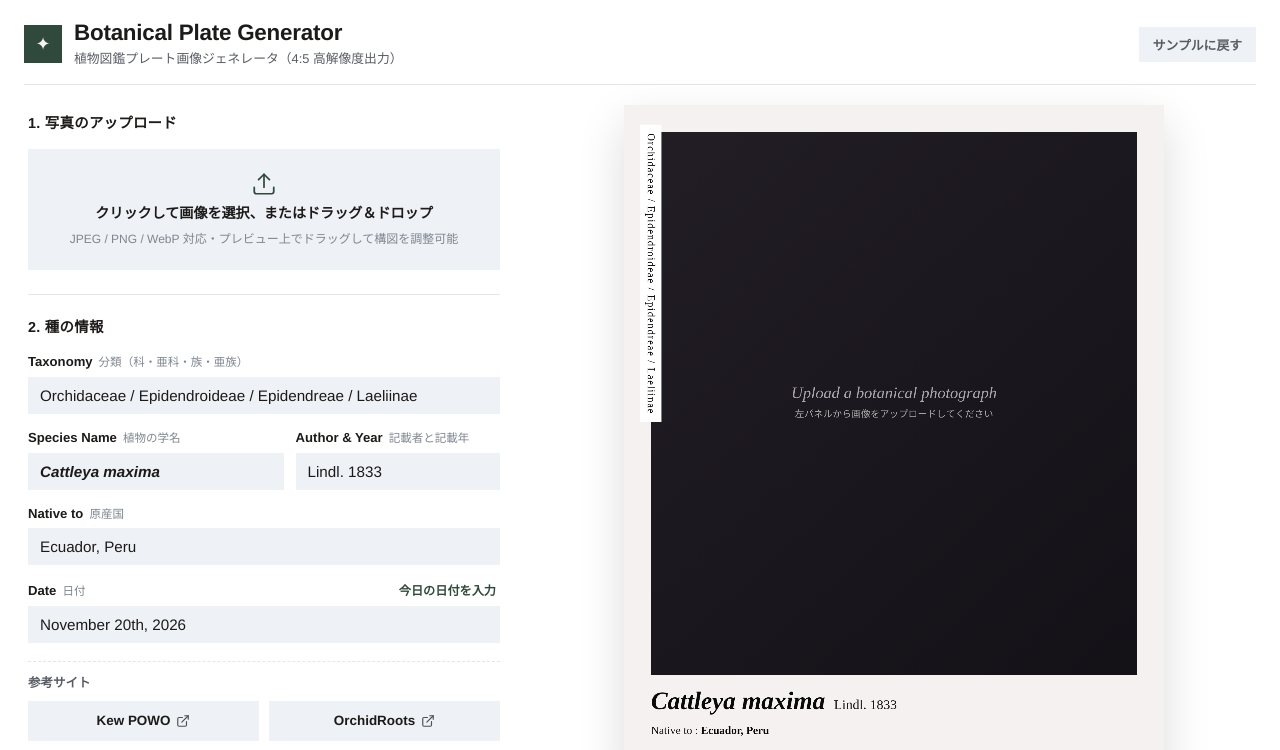
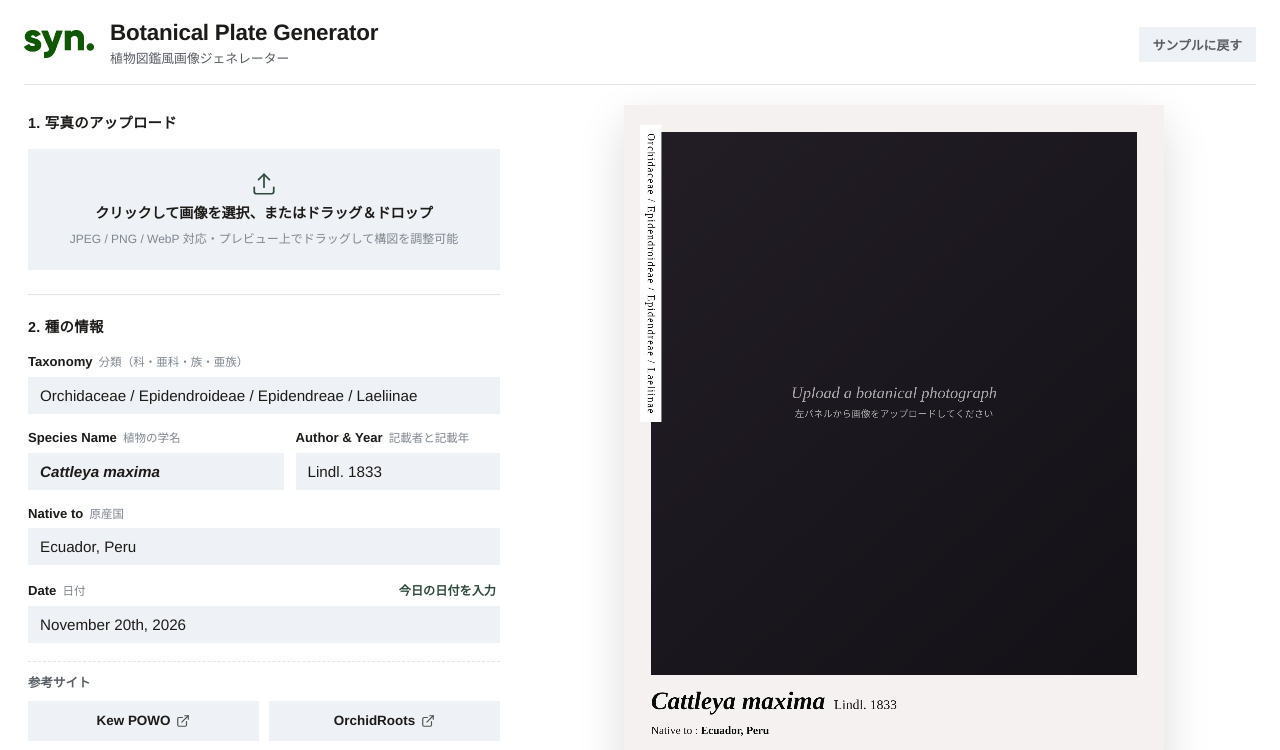
Before and after one commit to syn-yanagawa/orchidphotogenerator, a plain HTML site: page index.html in a window 1280 px wide. Shown: the top 750 px of the page. Drawn offline with Linux system fonts and the light colour scheme.

Commit message:
Use syn. logo in header, update subtitle, and sync HANDOFF.md

```diff
--- a/index.html
+++ b/index.html
@@ -11,10 +11,10 @@
     <!-- ヘッダー -->
     <header class="app-header">
       <div class="brand">
-        <span class="brand-mark" aria-hidden="true">✦</span>
+        <img src="assets/syn-logo.png" alt="syn." class="brand-logo">
         <div>
           <h1 class="brand-title">Botanical Plate Generator</h1>
-          <p class="brand-subtitle">植物図鑑プレート画像ジェネレータ（4:5 高解像度出力）</p>
+          <p class="brand-subtitle">植物図鑑風画像ジェネレーター</p>
         </div>
       </div>
       <div class="header-actions">
--- a/styles.css
+++ b/styles.css
@@ -78,18 +78,13 @@ body {
 .brand {
   display: flex;
   align-items: center;
-  gap: 12px;
+  gap: 16px;
 }
 
-.brand-mark {
-  width: 38px;
-  height: 38px;
-  border-radius: 0;
-  background: var(--accent);
-  color: #f7f4ef;
-  display: grid;
-  place-items: center;
-  font-size: 18px;
+.brand-logo {
+  height: 28px;
+  width: auto;
+  display: block;
   flex-shrink: 0;
 }
 
```
Also changed, not shown: 1 other file.
